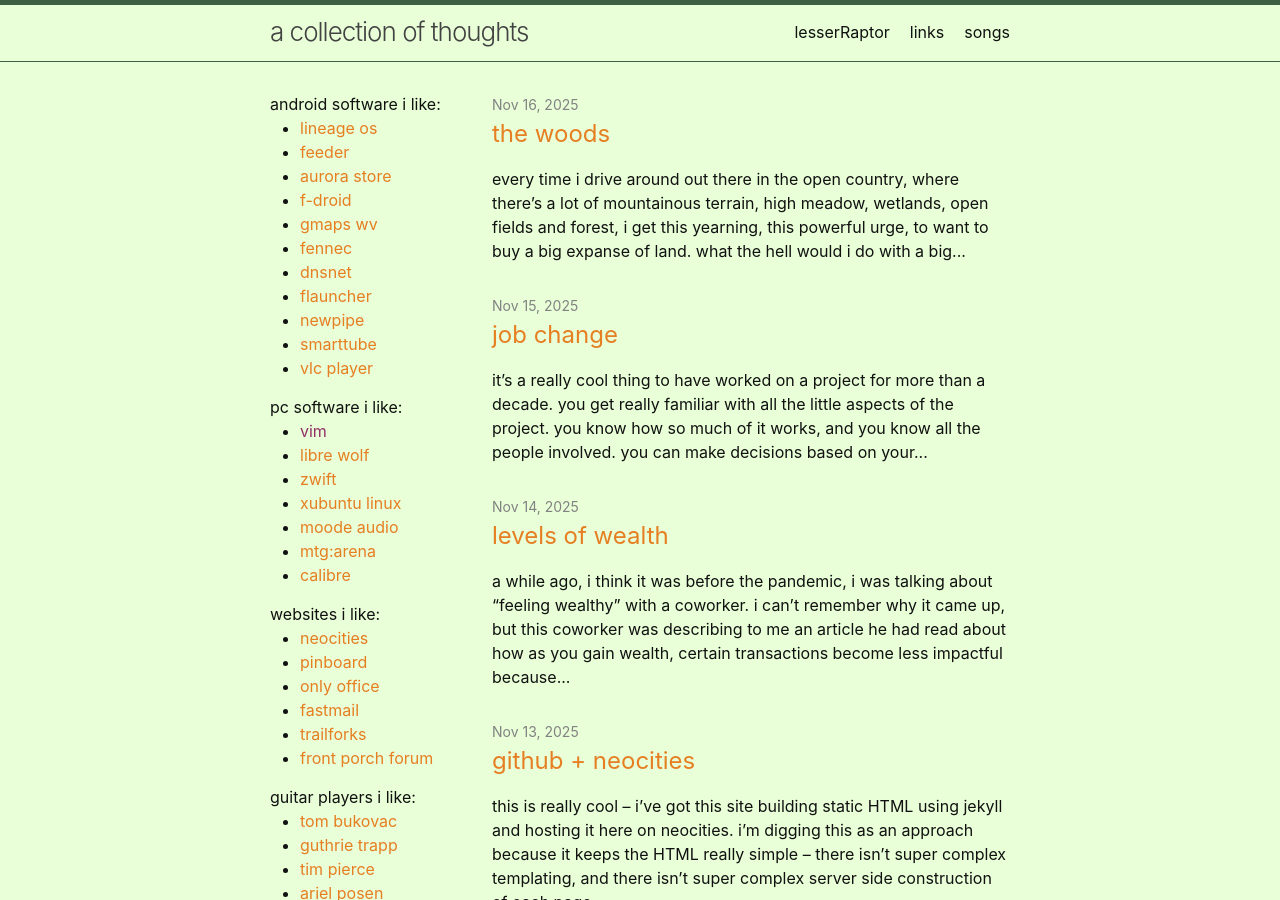
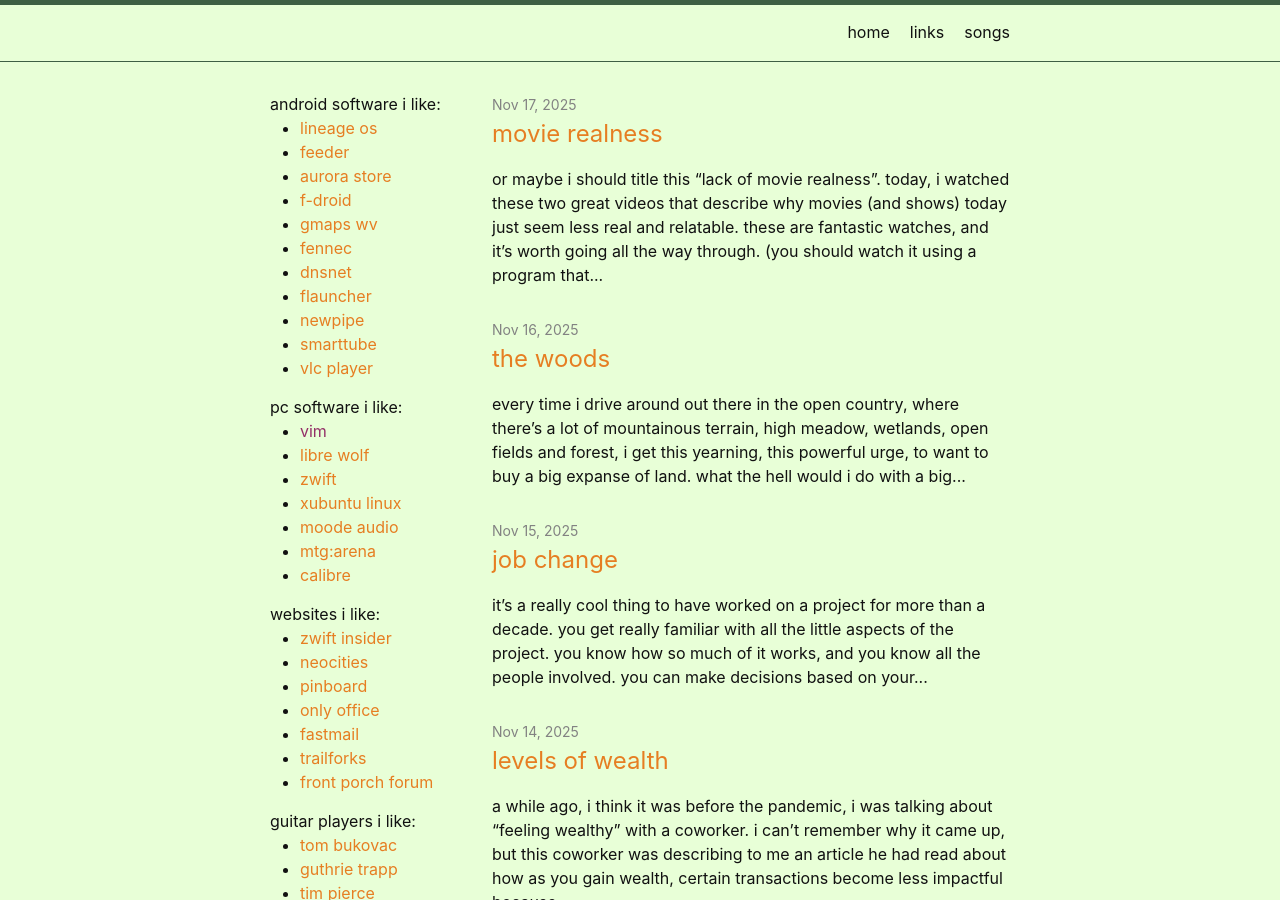
Before and after one commit to lesserraptor/blog, a Jekyll site: the page built from index.md, in a window 1280 px wide and 900 px high. Built offline with Jekyll 4.4.1, drawn with Linux system fonts in a browser that asks for light colours.

Commit message:
new post, updated header and added a link

```diff
--- a/_data/links/websites.yml
+++ b/_data/links/websites.yml
@@ -1,3 +1,6 @@
+- name: zwift insider
+  link: https://zwiftinsider.com/?post_type=post
+
 - name: neocities
   link: https://neocities.org/
 
--- a/_includes/header.html
+++ b/_includes/header.html
@@ -4,7 +4,6 @@
         <div class="wrapper">
             {%- assign default_paths = site.pages | map: "path" -%}
             {%- assign page_paths = site.header_pages | default: default_paths -%}
-            <a class="site-title" rel="author" href="{{ "/" | relative_url }}">{{ site.title | escape }}</a>
 
             {%- if page_paths -%}
             <nav class="site-nav">
--- /dev/null
+++ b/_posts/2025-11-17-movie_realness.md
@@ -0,0 +1,27 @@
+---
+layout: post
+title: "movie realness"
+---
+or maybe i should title this "lack of movie realness".
+
+today, i watched these two great videos that describe why movies (and shows) today just seem less real and relatable. these are fantastic watches, and it's worth going all the way through. (you should watch it using a program that does "sponsor block, though, since there is "ad content" mixed in as part of the video. not sure what i mean? check out [smarttube](https://github.com/yuliskov/smarttube) -- you won't regret it!)
+
+i started with this one, which talks about "realism" in movies. it definitely describes an issue i've had with most movies i've watched lately -- i just can't relate and don't feel invested. here's a theory as to why:
+
+<iframe width="560" height="315" src="https://www.youtube.com/embed/tvwPKBXEOKE?si=IdlBgl2FNvH8Nynr" title="YouTube video player" frameborder="0" allow="accelerometer; autoplay; clipboard-write; encrypted-media; gyroscope; picture-in-picture; web-share" referrerpolicy="strict-origin-when-cross-origin" allowfullscreen></iframe>
+
+then, i followed that up with this one, which describes two disturbing phenomenon -- "meta-references to nowhere" and "corporate passion" as opposed to "creative passion". these are really good descriptions of what is happening in movies today, and i hate that i recognized them instantly when he described them. check it out here:
+
+<iframe width="560" height="315" src="https://www.youtube.com/embed/5tmxfVWDgMM?si=ac2fd9EJ0UHLff9K" title="YouTube video player" frameborder="0" allow="accelerometer; autoplay; clipboard-write; encrypted-media; gyroscope; picture-in-picture; web-share" referrerpolicy="strict-origin-when-cross-origin" allowfullscreen></iframe>
+
+all of this is to say, i was watching the latest installment of jurassic world the other day, and though i liked it, i felt quite detached from it. it's NOTHING like the original; in fact none of the sequels hold even a small candle to the original. so i started thinking about why that was -- after all, if you can make a movie with dinosaurs in it, shouldn't that just be cool?
+
+but these videos do a good job showing WHY "just having dinosaurs" isn't good enough:
+- the movies feel "optic" and not "haptic". there's nothing there to elicit a "touch" response
+- the movies are suffering from severe story-telling entropy. why do we need bigger and badder dinosaurs, which leads to mutant dinosaurs? that's stupid -- the dinosaurs themselves should be the wonder
+- hollow franchise. these movies are being made to make money and capitalize on my dumbass desire to watch it because it has "jurassic" in the title
+- similar to the last point, these are corporate passion projects -- ie, the corporations that make them are passionate about their ability to make money. whether the folks making them are passionate about dinosaur movies is irrelevant
+
+so what would be the killer dinosaur movie you could make today? there's gotta be one. i don't buy the idea that since jurassic park brought dinosaurs to life there are no more interesting dinosaur movies. we just have to think of one. can you re-tell jurassic park in a more interesting way? is there a story about the FIRST dinosaur they create there that is interesting? maybe the story of what went wrong with the first raptors they cloned? i think that's the secret to making another really good dinosaur movie - find the good story and get a passionate director.
+
+or, we could do what james cameron did -- re-invent the story. maybe this time it's a horror story? or some weird surreal movie about someone going crazy?
--- a/index.md
+++ b/index.md
@@ -1,4 +1,4 @@
 ---
 layout: home
-title: "lesserRaptor"
+title: "home"
 ---
```
